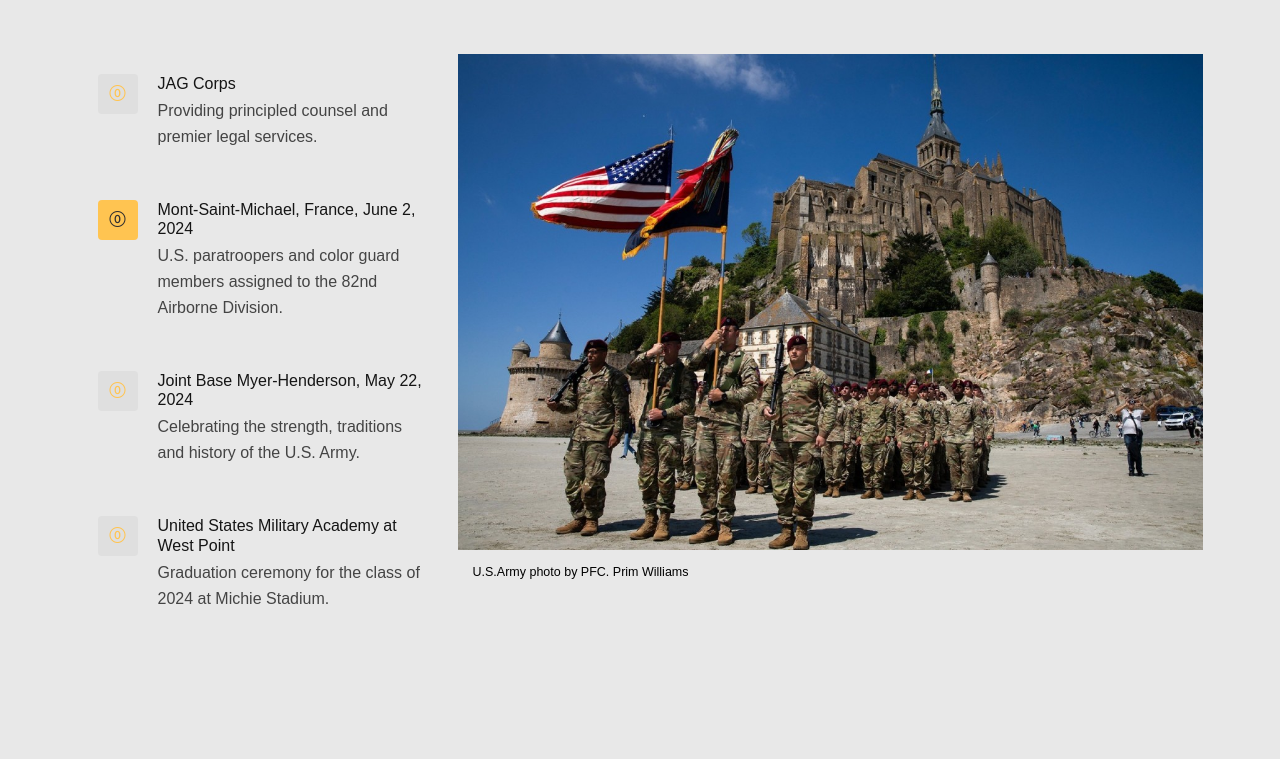
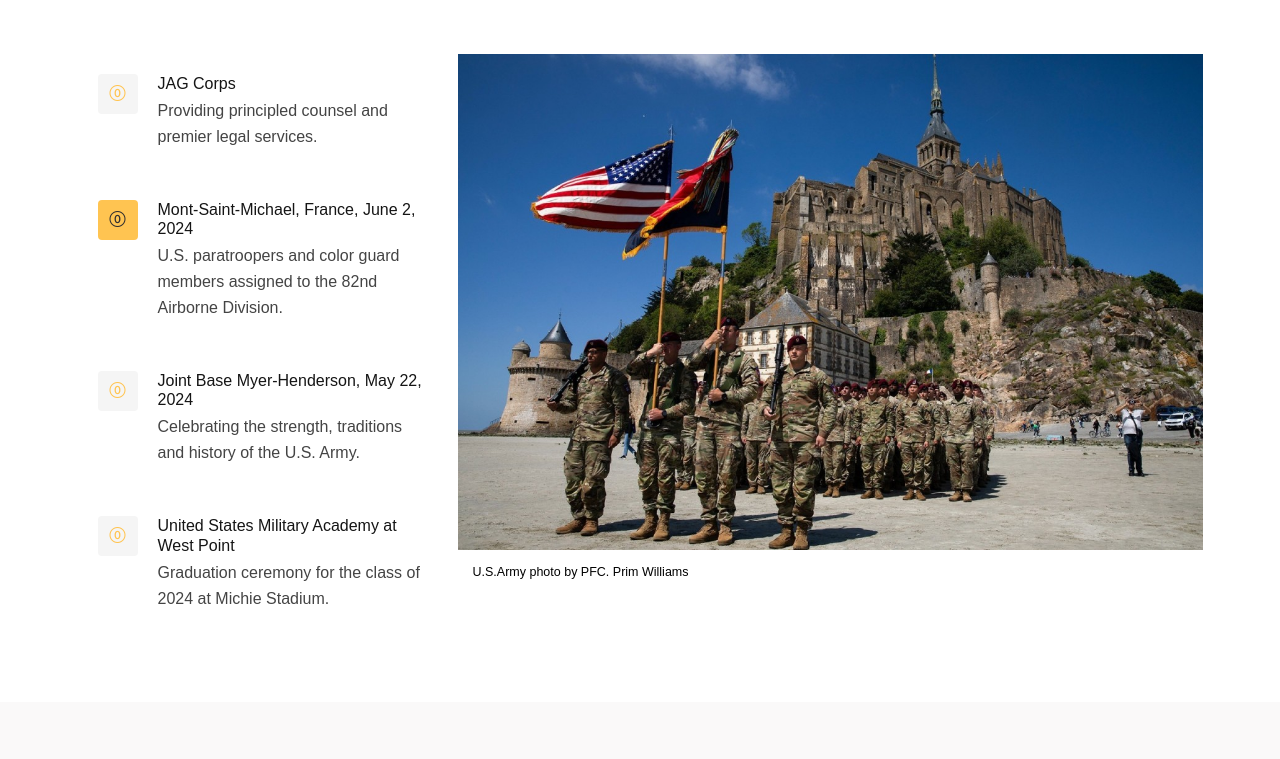
Before and after one commit to msowers72/Link-Page-Temp-Car, a plain HTML site: page index.html in a window 1280 px wide. Shown: the part 234-993 px from the top of the page. Drawn offline with nearby package versions, Linux system fonts and the light colour scheme.

Commit message:
added background color

```diff
--- a/assets/css/main.css
+++ b/assets/css/main.css
@@ -102,7 +102,7 @@ body {
   /* position: fixed; */
   overflow-x: hidden;
   /* overflow-y: scroll; */
-  background-color: #E8E8E8;
+
 }
 
 a {
@@ -2495,8 +2495,7 @@ a {
 section,
 .section {
   color: var(--default-color);
-  /* background-color: var(--background-color); */
-  background-color: #E8E8E8;
+  background-color: var(--background-color);
   padding: 60px 0;
   scroll-margin-top: 80px;
   overflow: clip;
@@ -2507,17 +2506,21 @@ section,
 .section.announce {
   color: var(--default-color);
   /* background-color: var(--background-color); */
-  background-color: #E8E8E8;
+
+  background-color: rgba(239, 234, 234, 0.3);
   padding: 60px 0;
   scroll-margin-top: 80px;
   overflow: clip;
   margin-top: 0px;
-}
+
+
+
+}
+
 section,
 .section.events {
   color: var(--default-color);
-  /* background-color: var(--background-color); */
-  background-color: #E8E8E8;
+  background-color: var(--background-color);
   padding: 60px 0;
   scroll-margin-top: 80px;
   overflow: clip;
```
